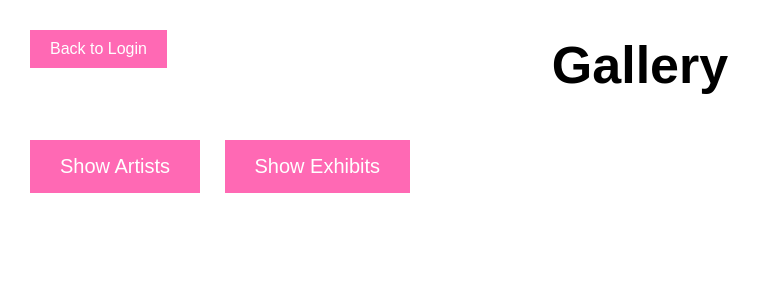
After one commit to Latrinator/galeria, a Django app: page /polls/guest/ in a window 1280 px wide. The commit adds this page. Shown: the top 300 px of the page, without its empty margins (0-761 px from the left). Run offline with Django 5.2, Linux system fonts and the light colour scheme; parts of the project's set-up code (start-up, migrations or seed data) failed here and were passed over.

Commit message:
wielkie zmiany guest zrobiony

```diff
--- /dev/null
+++ b/polls/templates/guest.html
@@ -0,0 +1,103 @@
+<!DOCTYPE html>
+<html lang="en">
+<head>
+    <meta charset="UTF-8">
+    <meta name="viewport" content="width=device-width, initial-scale=1.0">
+    <title>Gallery</title>
+    <style>
+        body {
+            font-family: Arial, sans-serif;
+            margin: 20px;
+        }
+        h1 {
+            text-align: center;
+            font-size: 52px;
+        }
+        h2 {
+            font-size: 30px;
+        }
+        .button-container {
+            text-align: center;
+            margin: 20px 0;
+        }
+        button {
+            background-color: #FF69b4;
+            color: white;
+            padding: 15px 30px;
+            margin: 10px;
+            border: none;
+            cursor: pointer;
+            font-size: 20px;
+        }
+        button:hover {
+            background-color: #ff00ff;
+        }
+        .back-button {
+            position: absolute;
+            top: 20px;
+            left: 20px;
+            background-color: #FF69b4;
+            color: white;
+            padding: 10px 20px;
+            border: none;
+            cursor: pointer;
+            font-size: 16px;
+        }
+        .back-button:hover {
+            background-color: #ff00ff;
+        }
+        table {
+            width: 100%;
+            border-collapse: collapse;
+            margin-top: 20px;
+        }
+        table, th, td {
+            border: 2px solid black;
+        }
+        th, td {
+            padding: 15px;
+            text-align: left;
+            font-size: 18px;
+        }
+        th {
+            background-color: #FFb5c0;
+        }
+    </style>
+    <script>
+        function showArtists() {
+            fetch('/polls/api/artists')
+                .then(response => response.json())
+                .then(data => {
+                    let output = '<h2>Artists</h2><table border="1"><tr><th>Name</th><th>Surname</th><th>Date of Birth</th><th>Date of Death</th></tr>';
+                    data.forEach(artist => {
+                        output += `<tr><td>${artist.name}</td><td>${artist.surname}</td><td>${artist.date_of_birth}</td><td>${artist.date_of_death}</td></tr>`;
+                    });
+                    output += '</table>';
+                    document.getElementById('content').innerHTML = output;
+        });
+        }
+
+        function showExhibits() {
+            fetch('/polls/api/exhibits')
+                .then(response => response.json())
+                .then(data => {
+                    let output = '<h2>Exhibits</h2><table border="1"><tr><th>Title</th><th>Artist</th><th>Type</th><th>Height(cm)</th><th>Width(cm)</th><th>Weight(kg)</th></tr>';
+                    data.forEach(exhibit => {
+                        output += `<tr><td>${exhibit.title}</td><td>${exhibit.id_artist__name} ${exhibit.id_artist__surname}</td><td>${exhibit.type}</td><td>${exhibit.height}</td><td>${exhibit.width}</td><td>${exhibit.weight}</td></tr>`;
+                    });
+                    output += '</table>';
+                    document.getElementById('content').innerHTML = output;
+                });
+        }
+    </script>
+</head>
+<body>
+    <button class="back-button" onclick="window.location.href='/polls'">Back to Login</button>
+    <h1>Gallery</h1>
+    <div class="button-container"></div>
+        <button onclick="showArtists()">Show Artists</button>
+        <button onclick="showExhibits()">Show Exhibits</button>
+    </div>
+    <div id="content"></div>
+</body>
+</html>
--- a/polls/templates/logowanie.html
+++ b/polls/templates/logowanie.html
@@ -66,7 +66,7 @@
             <button type="submit">Login</button>
         </form>
         <div class="guest">
-            <p><a href="/guest">Continue as Guest</a></p>
+            <p><a href="guest/">Continue as Guest</a></p>
         </div>
     </div>
 </body>
--- a/polls/urls.py
+++ b/polls/urls.py
@@ -4,4 +4,8 @@ from . import views
 
 urlpatterns = [
     path("", views.logowanie, name="logowanie"),
+    path("guest/", views.guest, name='guest'),
+    path("bananas/", views.bananas, name='bananas'),
+    path("api/artists/", views.api_artists, name='api_artists'),
+    path("api/exhibits/", views.api_exhibits, name='api_exhibits'),
 ]
--- a/polls/views.py
+++ b/polls/views.py
@@ -1,9 +1,30 @@
-from django.shortcuts import render
+from django.shortcuts import render,redirect
 from django.http import HttpResponse
 from django.template import loader
+from django.http import JsonResponse
+from .models import Artist,Exhibit
+
 
 
 
 def logowanie(request):
     template = loader.get_template('logowanie.html')
     return HttpResponse(template.render())
+
+def guest(request):
+    template = loader.get_template('guest.html')
+    return HttpResponse(template.render())
+
+def bananas(request):
+    template = loader.get_template('bananas.html')
+    return HttpResponse(template.render())
+
+def api_artists(request):
+    artists = Artist.objects.all().values('name','surname','date_of_birth','date_of_death')
+    return JsonResponse(list(artists), safe=False)
+
+def api_exhibits(request):
+    exhibits = Exhibit.objects.select_related('id_artist').all().values(
+        'title','id_artist__name','id_artist__surname','type','height','width','weight'
+        )
+    return JsonResponse(list(exhibits), safe=False)
```
Also changed, not shown: polls/templates/bananas.html (added, +26 -0 lines), polls/templates/employee.html (added, +58 -0 lines), 2 other files.
